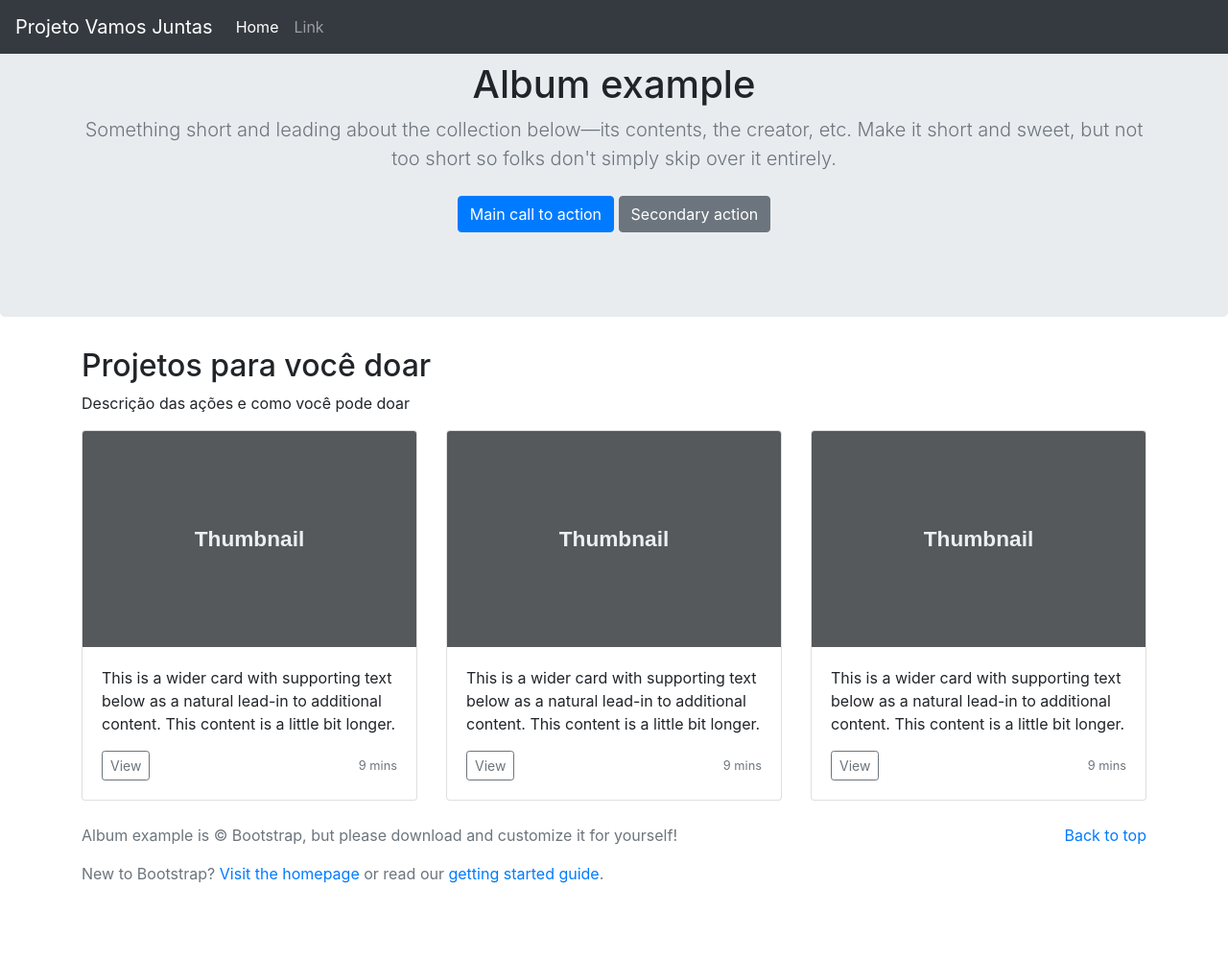
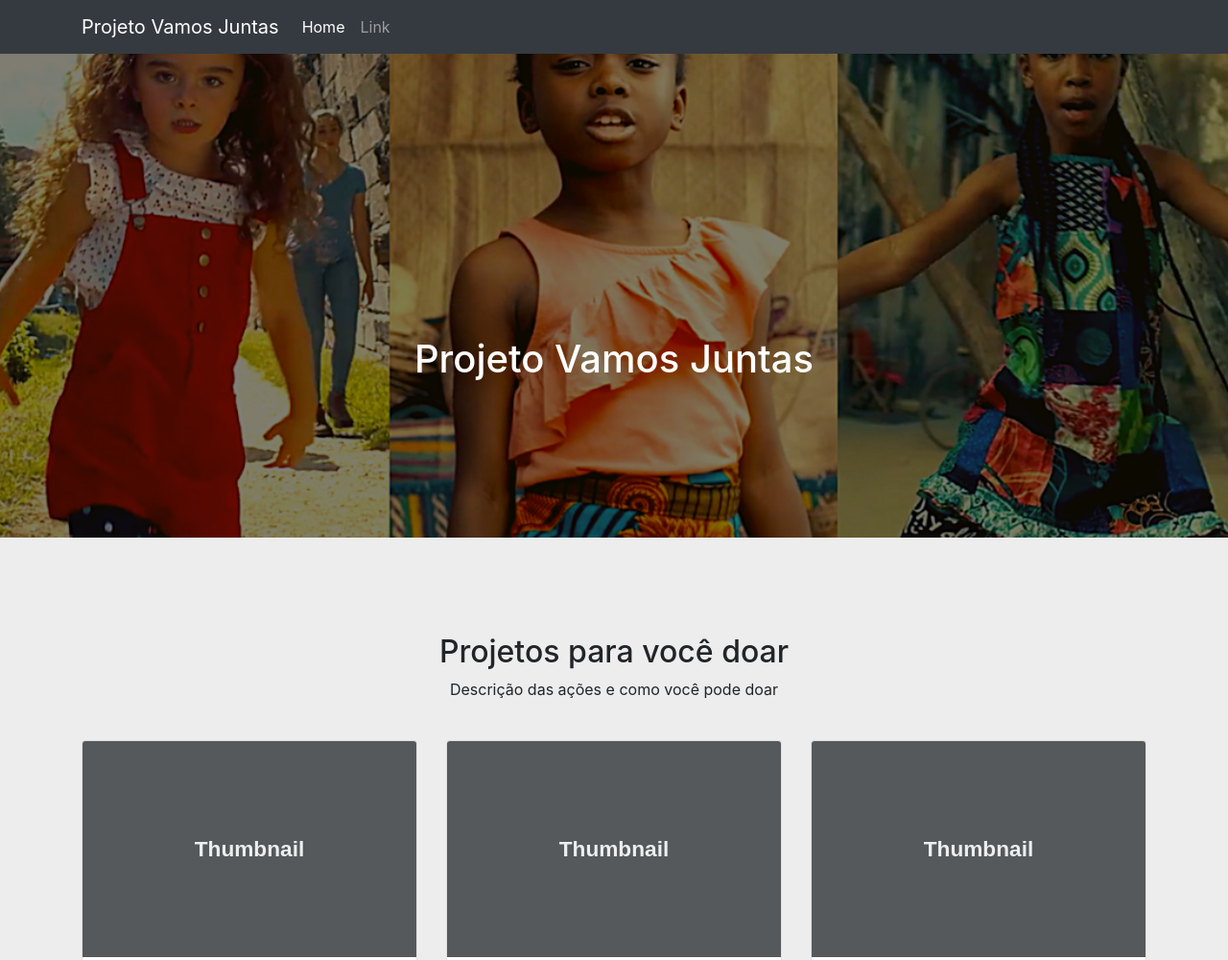
Before and after one commit to cyz/vamos-juntas, a plain HTML site: page index.html in a window 1280 px wide. Shown: the top 1000 px of the page at 96% size. Before the commit the page ends 938 px from the top, so only its background shows below. Drawn offline with nearby package versions, Linux system fonts and the light colour scheme.

Commit message:
novo visual

```diff
--- a/css/main.css
+++ b/css/main.css
@@ -0,0 +1,28 @@
+.box-cover {
+    background: url(../img/cover.png) center no-repeat;
+    background-size: cover;
+    height: 70vh;
+}
+
+.box-cover .box-cover--content {
+    padding: 350px 0 100px;
+}
+
+.box-cover h1 {
+    text-align: center;
+    color: #ffffff;
+}
+
+.box-partners {
+    background-color: #d7d7d775;
+    padding: 100px 0;
+}
+
+.box-partners .box-partners--title {
+    text-align: center;
+    margin-bottom: 25px;
+}
+
+.box-footer {
+    padding: 25px 0;
+}
--- a/index.html
+++ b/index.html
@@ -17,6 +17,8 @@
 
 
   <nav class="navbar navbar-expand-md navbar-dark fixed-top bg-dark">
+
+    <div class="container">
       <a class="navbar-brand" href="#">Projeto Vamos Juntas</a>
       <button class="navbar-toggler" type="button" data-toggle="collapse" data-target="#navbarsExampleDefault"
         aria-controls="navbarsExampleDefault" aria-expanded="false" aria-label="Toggle navigation">
@@ -33,23 +35,19 @@
           </li>
         </ul>
       </div>
+    </div>
   </nav>
 
-  <section class="jumbotron text-center">
-    <div class="container">
-      <h1 class="jumbotron-heading">Album example</h1>
-      <p class="lead text-muted">Something short and leading about the collection below—its contents, the creator, etc.
-        Make it short and sweet, but not too short so folks don't simply skip over it entirely.</p>
-      <p>
-        <a href="#" class="btn btn-primary my-2">Main call to action</a>
-        <a href="#" class="btn btn-secondary my-2">Secondary action</a>
-      </p>
+  <section class="box-cover container-fluid">
+    <div class="container box-cover--content">
+      <h1>Projeto Vamos Juntas</h1>
     </div>
   </section>
 
-  <section class="container box-partners">
+  <section class="container-fluid box-partners">
+    <div class="container">
       <div class="row">
-      <div class="col-md-12">
+        <div class="col-md-12 box-partners--title">
           <h2>Projetos para você doar</h2>
           <p>Descrição das ações e como você pode doar</p>
         </div>
@@ -117,9 +115,10 @@
           </div>
         </div>
       </div>
+    </div>
   </section>
 
-  <footer class="text-muted">
+  <footer class="box-footer text-muted">
     <div class="container">
       <p class="float-right">
         <a href="#">Back to top</a>
```
Lines whose indentation alone changed are shown as unchanged.
